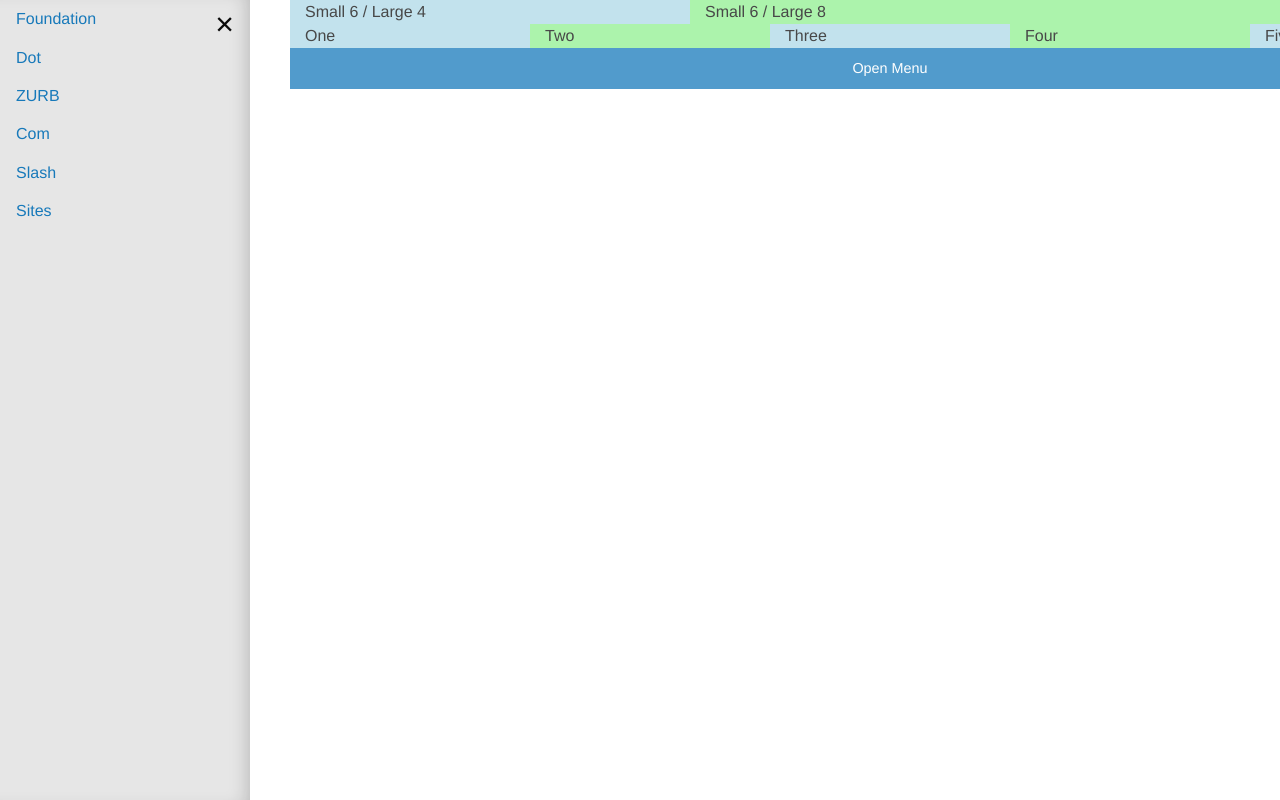
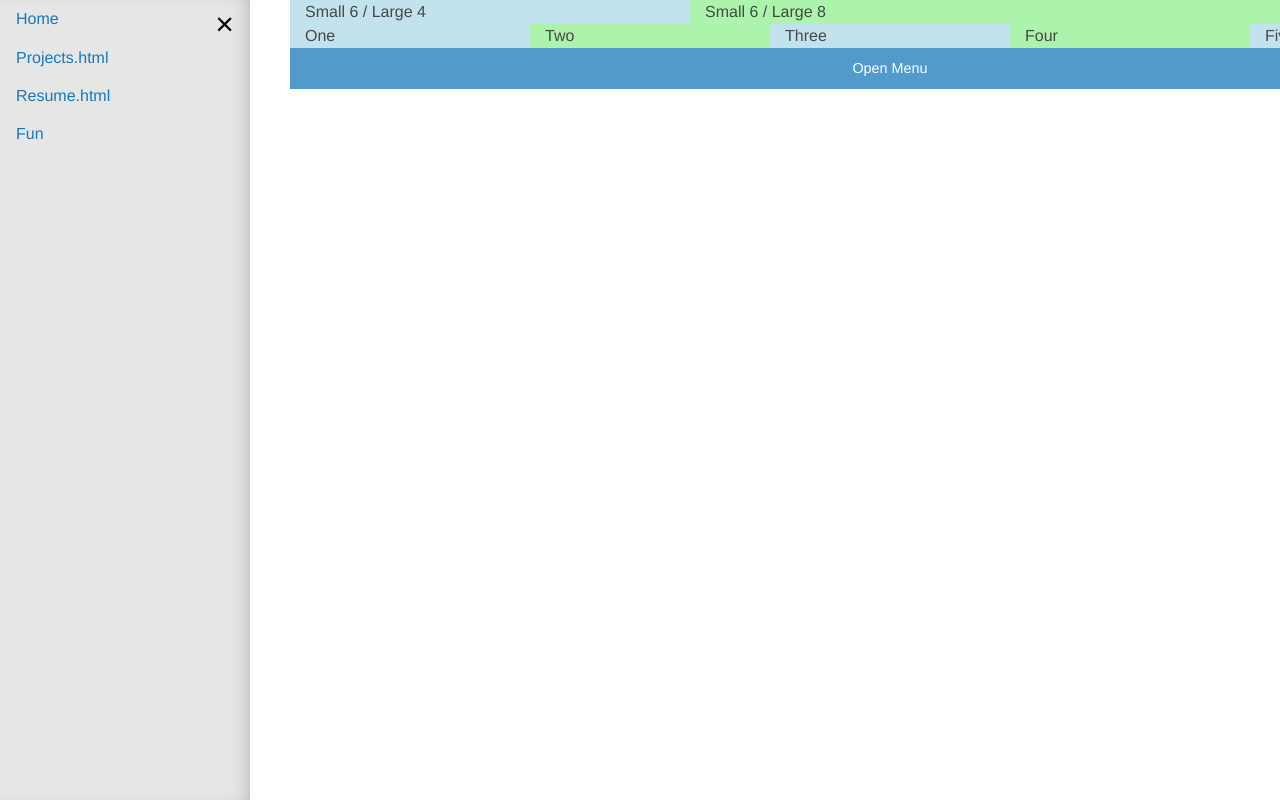
Before and after one commit to hisk2323/hisk2323.github.io, a plain HTML site: page index.html in a window 1280 px wide. Both pictures are taken after a click on the button "Open Menu". Drawn offline with Linux system fonts and the light colour scheme.

Commit message:
Menu changes

```diff
--- a/index.html
+++ b/index.html
@@ -17,12 +17,10 @@
 
             <!-- Menu -->
             <ul class="vertical menu">
-                <li><a href="#">Foundation</a></li>
-                <li><a href="#">Dot</a></li>
-                <li><a href="#">ZURB</a></li>
-                <li><a href="#">Com</a></li>
-                <li><a href="#">Slash</a></li>
-                <li><a href="#">Sites</a></li>
+                <li><a href="index.html">Home</a></li>
+                <li><a href="projects.html">Projects.html</a></li>
+                <li><a href="resume.html">Resume.html</a></li>
+                <li><a href="fun.html">Fun</a></li>
             </ul>
         </div>
         <!-- Your page content lives here -->
```
